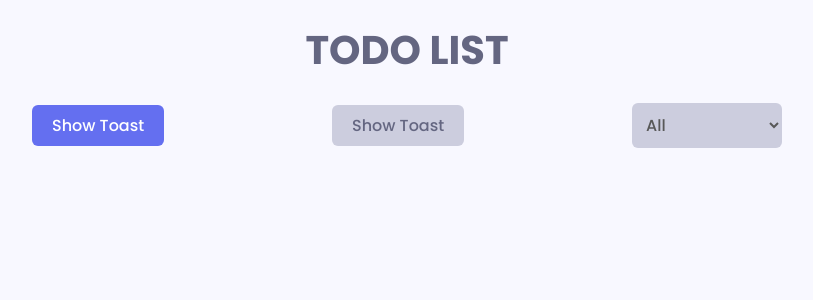
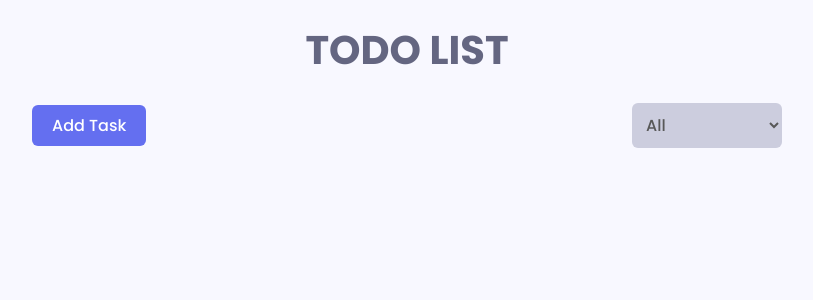
Before and after one commit to Ayon-SSP/react-redux-todo-app, a React (Create React App) app: page / in a window 1280 px wide. Shown: the top 300 px of the page, without its empty margins (233-1046 px from the left). Built offline with nearby package versions, Linux system fonts and the light colour scheme.

Commit message:
feat: AppHeader

```diff
--- a/src/components/AppHeader.jsx
+++ b/src/components/AppHeader.jsx
@@ -7,16 +7,10 @@ const AppHeader = () => {
   return (
     <div className={styles.appHeader}>
       <Button variant='primary'>
-        Show Toast
+        Add Task
       </Button>
-      <Button variant='secondary'>
-        Show Toast
-      </Button>
-
       <SelectButton
         id="status"
-      // onChange={(e) => updateFilter(e)}
-      // value={filterStatus}
       >
         <option value="all">All</option>
         <option value="incomplete">Incomplete</option>
```
